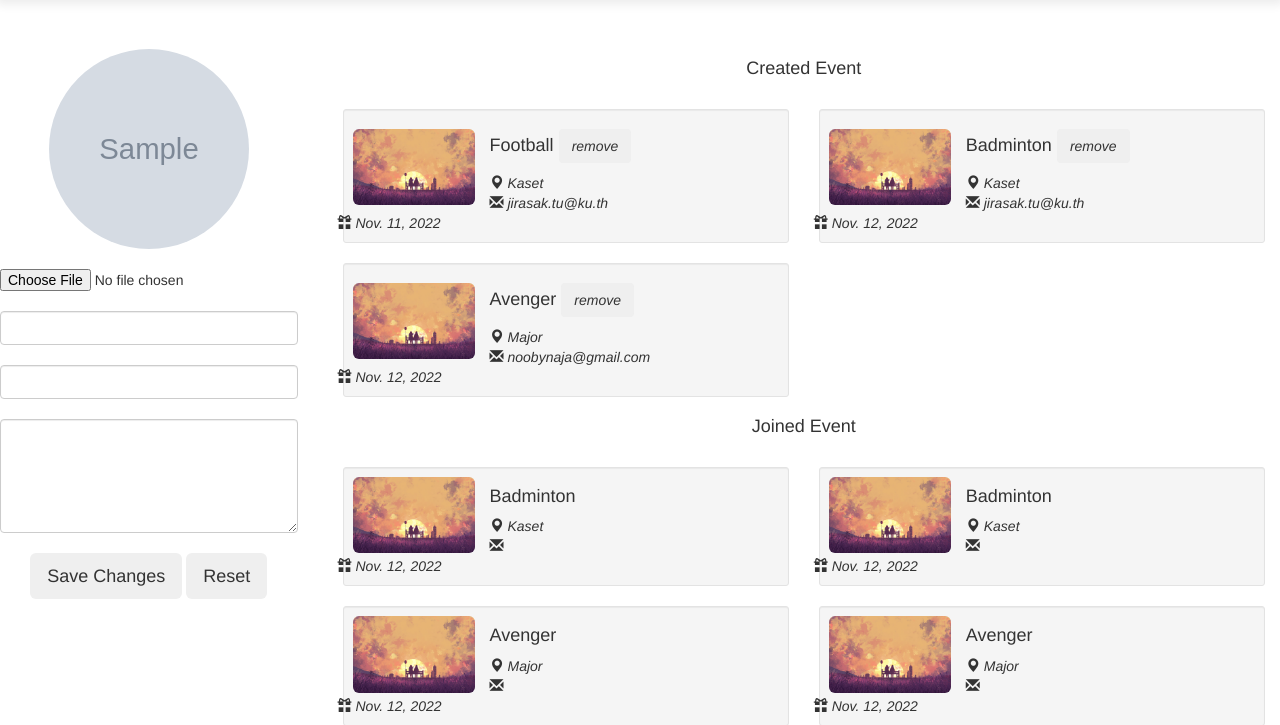
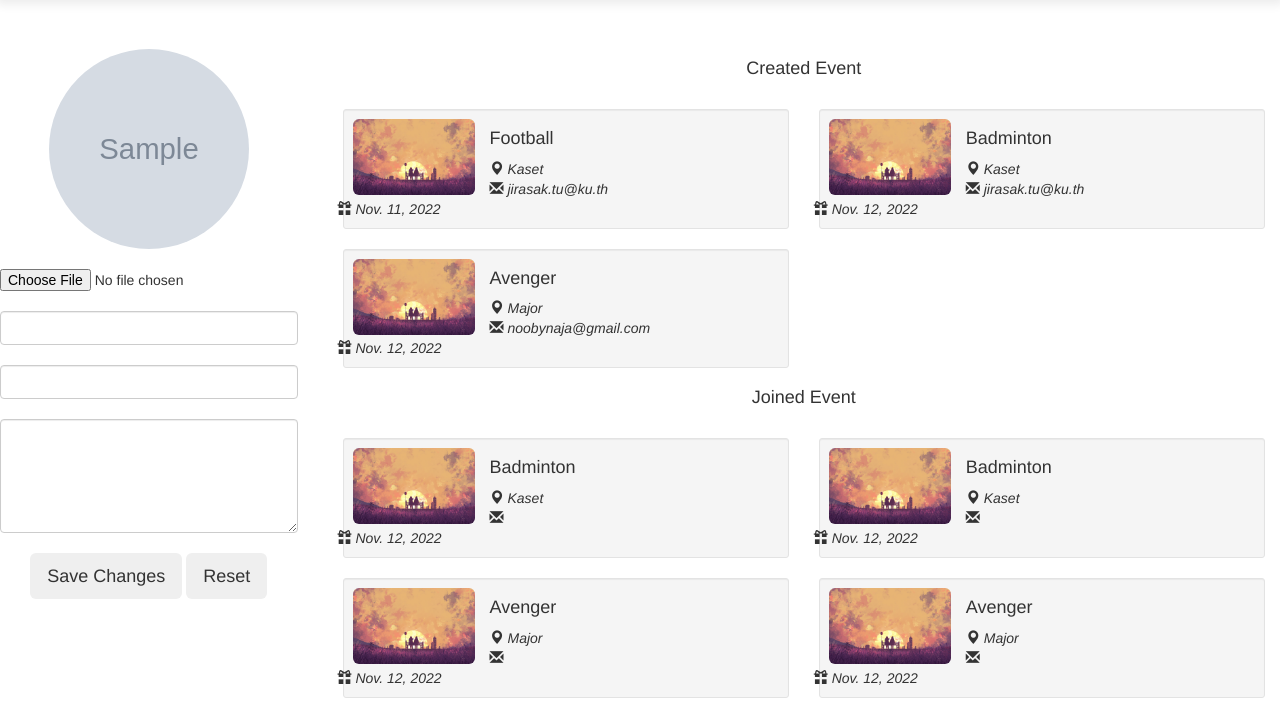
Before and after one commit to ISP-Hello-Buddy/Hello-Buddy, a Django app: template Hello_Buddy/templates/Hello_Buddy/profile_user.html in a window 1280 px wide. Shown: the part 51-776 px from the top of the page. Run offline with Django 4.2, Linux system fonts and the light colour scheme; a user stored in the database is signed in; data comes from the database, SQL or seed files in the repository; tables that the repository leaves empty hold one stand-in row (values such as "Sample post"); the template is opened without the code that fills it: values that come from a table or form of the project are taken from there, most other values are stand-ins (such as "Sample title", 1, 10 or a date in 2020); grey boxes marked "Sample" are stand-in pictures; some libraries are stand-ins or nearby versions.

```diff
--- a/Hello_Buddy/templates/Hello_Buddy/profile_user.html
+++ b/Hello_Buddy/templates/Hello_Buddy/profile_user.html
@@ -41,9 +41,7 @@
                         <img src="{{i.event.image_upload.url}}" alt=""
                              class="img-rounded img-responsive" width="142" height="98"/>
                     </div>
-
-                    <span><h4 class="col-sm-19">{{ i.event.name }}<i>
-                        <button type="button" class="btn btn-remove float-right ml-1">remove</button></i></h4></span>
+                    <h4 class="col-sm-19">{{ i.event.name }}</h4>
                     <i><span class="glyphicon glyphicon-map-marker"></span> {{ i.event.place }}</i>
                     <nav></nav>
                     <i><span class="glyphicon glyphicon-envelope"></span> {{ i.user.email}}</i>
```
